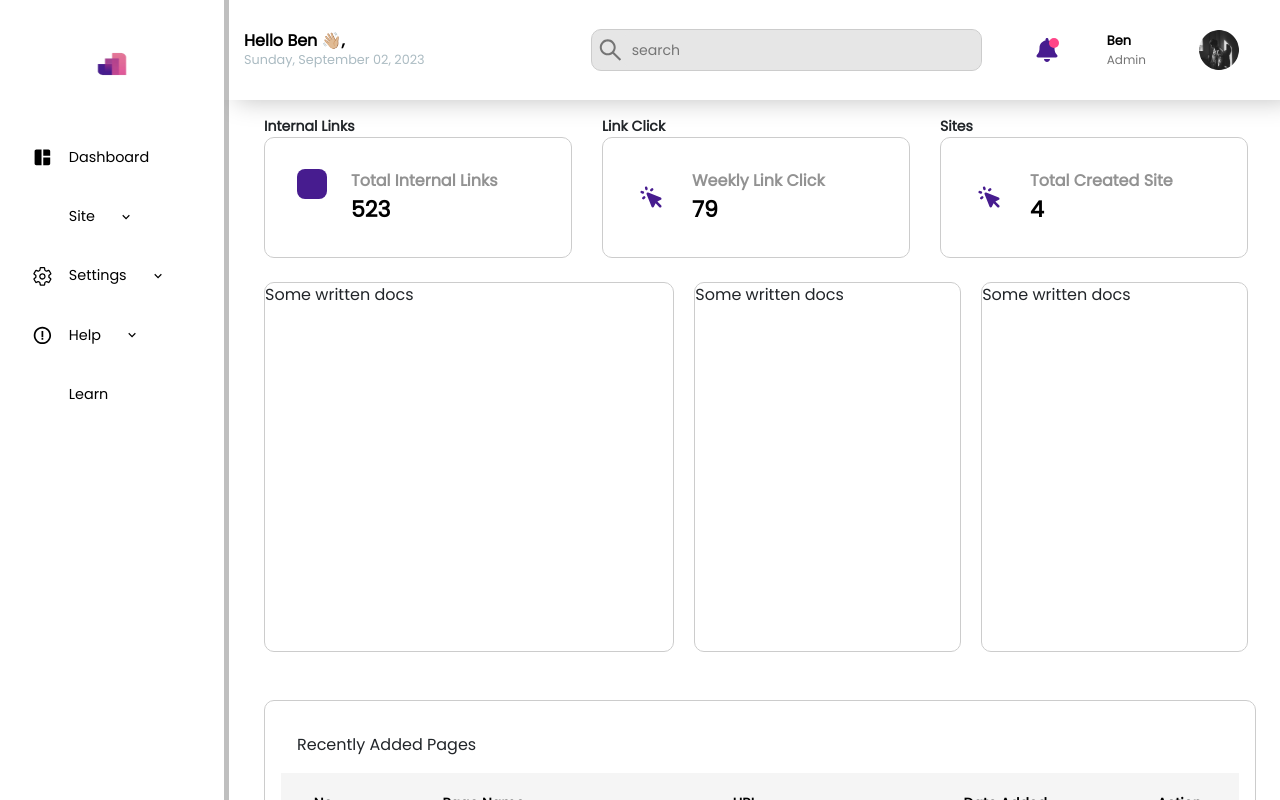
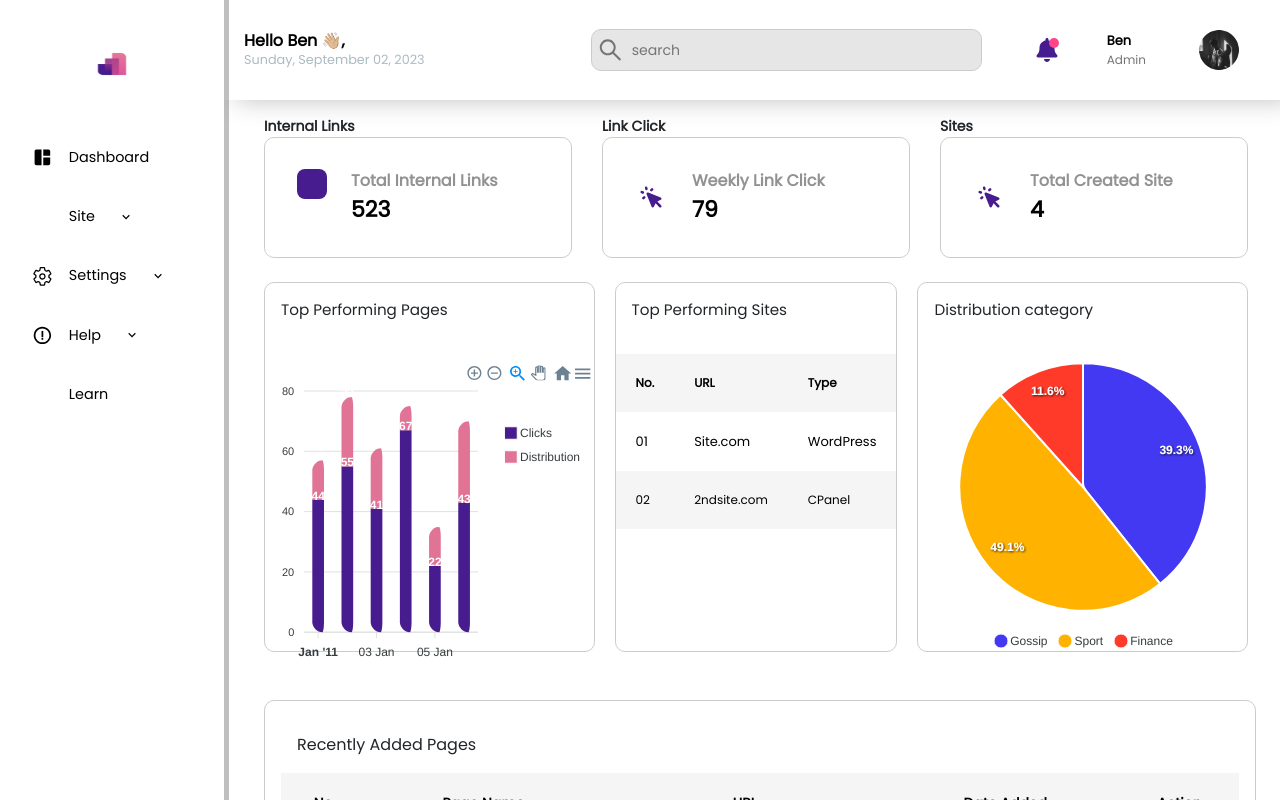
Before and after one commit to frankdev0/Link-Creator, a Next.js app: page /dashboard in a window 1280 px wide. Built offline with nearby package versions, Linux system fonts and the light colour scheme; some icons are missing.

Commit message:
added charts on dashboard

```diff
--- /dev/null
+++ b/components/linechart.tsx
@@ -0,0 +1,91 @@
+import dynamic from 'next/dynamic';
+import React from 'react';
+import styles from "@/styles/Dashboard.module.css";
+
+const ApexChart = dynamic(() => import('react-apexcharts'), { ssr: false });
+
+export function Linecharts () {
+  const options: ApexChartOptions = {
+    chart: {
+      type: 'bar',
+      height: 350,
+      stacked: true,
+      toolbar: {
+        show: true,
+      },
+      zoom: {
+        enabled: true,
+      },
+    },
+    responsive: [
+      {
+        breakpoint: 480,
+        options: {
+          legend: {
+            position: 'bottom',
+            offsetX: -10,
+            offsetY: 0,
+          },
+        },
+      },
+    ],
+    plotOptions: {
+      bar: {
+        horizontal: false,
+        borderRadius: 10,
+        columnWidth: '40%',
+        endingShape: 'rounded',
+        dataLabels: {
+          position: 'right',
+          total: {
+            enabled: false,
+            style: {
+              fontSize: '13px',
+              fontWeight: 900,
+            },
+          },
+        },
+      },
+    },
+    colors: ['#471C8F', '#E17396'],
+    xaxis: {
+      type: 'datetime',
+      categories: [
+        '01/01/2011 GMT',
+        '01/02/2011 GMT',
+        '01/03/2011 GMT',
+        '01/04/2011 GMT',
+        '01/05/2011 GMT',
+        '01/06/2011 GMT',
+      ],
+    },
+    legend: {
+      position: 'right',
+      offsetY: 40,
+    },
+    fill: {
+      opacity: 1,
+    },
+
+  };
+
+
+
+  const series = [
+    {
+      name: 'Clicks',
+      data: [44, 55, 41, 67, 22, 43, 23, 20, 8, 20],
+    },
+    {
+      name: 'Distribution',
+      data: [13, 23, 20, 8, 13, 27, 55, 41, 67, 22,],
+    },
+
+  ];
+
+  return (
+    <div id="chart">
+      <ApexChart options={options} series={series} type="bar" height={300} className={styles.piecharts}/>
+    </div>
+  );
+};
--- /dev/null
+++ b/components/piechart.tsx
@@ -0,0 +1,38 @@
+import dynamic from 'next/dynamic';
+import React from 'react';
+import styles from "@/styles/Dashboard.module.css";
+
+const ApexChart = dynamic(() => import('react-apexcharts'), { ssr: false });
+
+export function PieChart() {
+  const options: ApexPieInterface = {
+    chart: {
+      id: 'apexchart-example',
+    },
+    labels: ['Gossip', 'Sport', 'Finance'],
+    colors: ['#4339F2', '#FFB200', '#FF3A29'],
+    legend: {
+      position: 'bottom', // Set the legend position to 'bottom'
+    },
+
+  };
+
+  const series = [44, 55, 13];
+
+  return (
+    <div>
+      <ApexChart type='pie' options={options} series={series} height={300} width={400} className={styles.piechartss}/>
+    </div>
+  );
+}
+
+interface ApexPieInterface {
+  chart: {
+    id: string;
+  };
+  labels: string[];
+  colors: string[],
+  legend: {
+    position: 'bottom' | 'top' | 'right' | 'left' | undefined;
+  };
+}
--- a/package.json
+++ b/package.json
@@ -9,9 +9,11 @@
     "lint": "next lint"
   },
   "dependencies": {
+    "apexcharts": "^3.44.0",
     "bootstrap": "^5.3.2",
     "next": "latest",
     "react": "latest",
+    "react-apexcharts": "^1.4.1",
     "react-bootstrap": "^2.9.0",
     "react-dom": "latest",
     "react-icons": "^4.11.0"
--- a/pages/dashboard.tsx
+++ b/pages/dashboard.tsx
@@ -4,6 +4,9 @@ import { LiaLinkSolid } from "react-icons/lia";
 import Table from "@/components/table";
 import Newside from "@/global/sidebar";
 import Mainnav from "@/global/navbar";
+import {Linecharts} from "@/components/linechart";
+import { PieChart } from "@/components/piechart";
+// import ApexCharts from 'apexcharts'
 
 export default function Dashboard() {
   return (
@@ -65,17 +68,43 @@ export default function Dashboard() {
               <div className={`${styles.chartcontainer}`}>
                 <div className={styles.chartone}>
                   <div className={styles.tablestat}>
-                    <p>Some written docs</p>
+                    <p className={styles.boxtext}>Top Performing  Pages</p>
+                    <Linecharts/>
                   </div>
                 </div>
                 <div className={styles.charttwo}>
                   <div className={styles.tablestat}>
-                    <p>Some written docs</p>
+                    <p className={styles.boxtext}>Top Performing Sites</p>
+                    <table className={`${styles.customTable}`}>
+                  <thead>
+                    <tr>
+                      <th className={styles.tableheader}>No.</th>
+                      <th className={styles.tableheader}>URL</th>
+                      <th className={styles.tableheader}>Type</th>
+                    </tr>
+                  </thead>
+                  <tbody>
+
+                  <tr  className={ styles.evenrow}>
+                    <td>01</td>
+                    <td>Site.com</td>
+                    <td>WordPress</td>
+                  </tr>
+                  <tr  className={styles.oddrow}>
+                    <td>02</td>
+                    <td>2ndsite.com</td>
+                    <td>CPanel</td>
+                  </tr>
+
+                </tbody>
+              </table>
                   </div>
                 </div>
                 <div className={styles.chartthree}>
                   <div className={styles.tablestat}>
-                    <p>Some written docs</p>
+                    <p className={styles.boxtext}>Distribution category</p>
+                    <PieChart/>
+
                   </div>
                 </div>
               </div>
--- a/pages/index.tsx
+++ b/pages/index.tsx
@@ -114,7 +114,7 @@ export default function Home() {
               </div>
             </div>
             <div className={styles.noaccount}>
-              <span>
+              <span className={styles.noaccountt}>
                 Dont have an account? Sign Up{" "}
                 <Link href="/signin" className={styles.linkto}>
                   Here
--- a/styles/Dashboard.module.css
+++ b/styles/Dashboard.module.css
@@ -6,7 +6,7 @@
 }
 
 .innerbody{
-  height: 100vh;
+
   width: 100%;
   /* overflow-y: scroll; */
   /* overflow-x: scroll; */
@@ -264,10 +264,10 @@ font-weight: 600;
   grid-column: span 3;
 }
 .charttwo {
-  grid-column: span 2;
+  grid-column: span 1;
 }
 .chartthree {
-  grid-column: span 2;
+  grid-column: span 3;
 }
 
 
@@ -278,6 +278,16 @@ font-weight: 600;
   align-items: center;
   justify-content: center;
   text-align: center;
+}
+
+/* .tablecontent{
+  width: 70%;
+} */
+
+.boxtext{
+  font-size: 0.95rem;
+  font-weight: 500;
+  padding: 1rem;
 }
 
 .tablestat{
@@ -299,7 +309,7 @@ font-weight: 600;
 .contentbody{
   margin-top: 1rem;
   padding-left: 0.5rem;
-  overflow-y: scroll;
+
 }
 
 @media  screen and (max-width: 1200px) {
@@ -361,3 +371,63 @@ font-weight: 600;
 }
 
 }
+
+.piecharts{
+  width: 100%;
+  display: flex;
+  align-items: center;
+
+}
+
+.piechartss {
+  width: 100%;
+  display: flex;
+  align-items: center;
+  justify-content: center;
+}
+
+.pieLabels {
+  width: 50%;
+  display: flex;
+  flex-direction: column;
+  justify-content: center;
+  align-items: center;
+}
+
+.customTable {
+  width: 100%;
+  border-collapse: collapse;
+
+}
+
+.customTable thead {
+  background-color: #F5F5F5;
+  color: #000;
+  font-size: 0.75rem;
+  font-weight: 600;
+}
+
+
+.customTable th {
+  padding: 20px;
+}
+
+
+.customTable td {
+  padding: 20px 20px;
+}
+
+
+.customTable .oddrow {
+  background-color: #F5F5F5;
+  font-size: 0.75rem;
+  font-weight: 400;
+  color: #000;
+}
+
+.customTable .evenrow {
+  background-color: #ffffff;
+  font-size: 13px;
+  font-weight: 400;
+  color: #000;
+}
--- a/styles/Globalcomponents.module.css
+++ b/styles/Globalcomponents.module.css
@@ -321,7 +321,7 @@
     .aside{
         position: fixed;
         left: 0;
-        background-color: #878686;
+        background-color: #D9D9D9;
         width: 18rem;
         z-index: 3;
         height: 100vh;
@@ -332,7 +332,7 @@
     .notaside{
         position: fixed;
         left: 0;
-        background-color: #878686;
+        background-color: #D9D9D9;
         width: 18rem;
         z-index: 3000000000;
         height: 100vh;
@@ -341,7 +341,7 @@
     }
 
     .notaside .tops {
-        background-color: #fff;
+        background-color: #D9D9D9;
         display: flex;
         align-items: center;
         justify-content: space-between;
@@ -412,4 +412,8 @@
     width: 100%;
 }
 
+.sidebar {
+  background-color: #D9D9D9;
 }
+
+}
```
Also changed, not shown: helpers/interface.ts (added, +74 -0 lines), pages/profile.tsx (+39 -29 lines), pages/signin.tsx (+22 -5 lines), styles/Newsite.module.css (+66 -22 lines), styles/Signin.module.css (+15 -5 lines), 1 other file (tests, documents, lock files or other folders).
